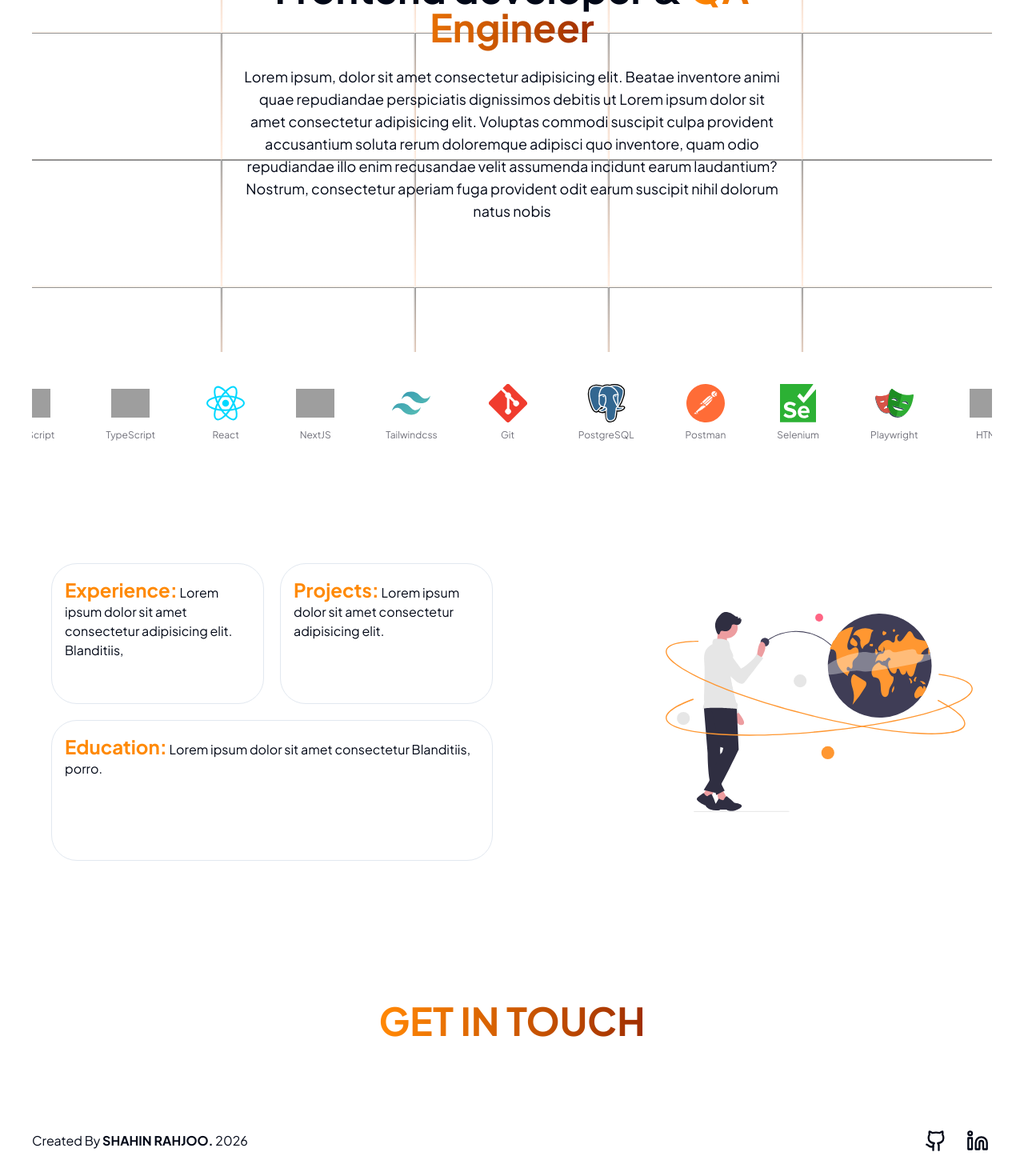
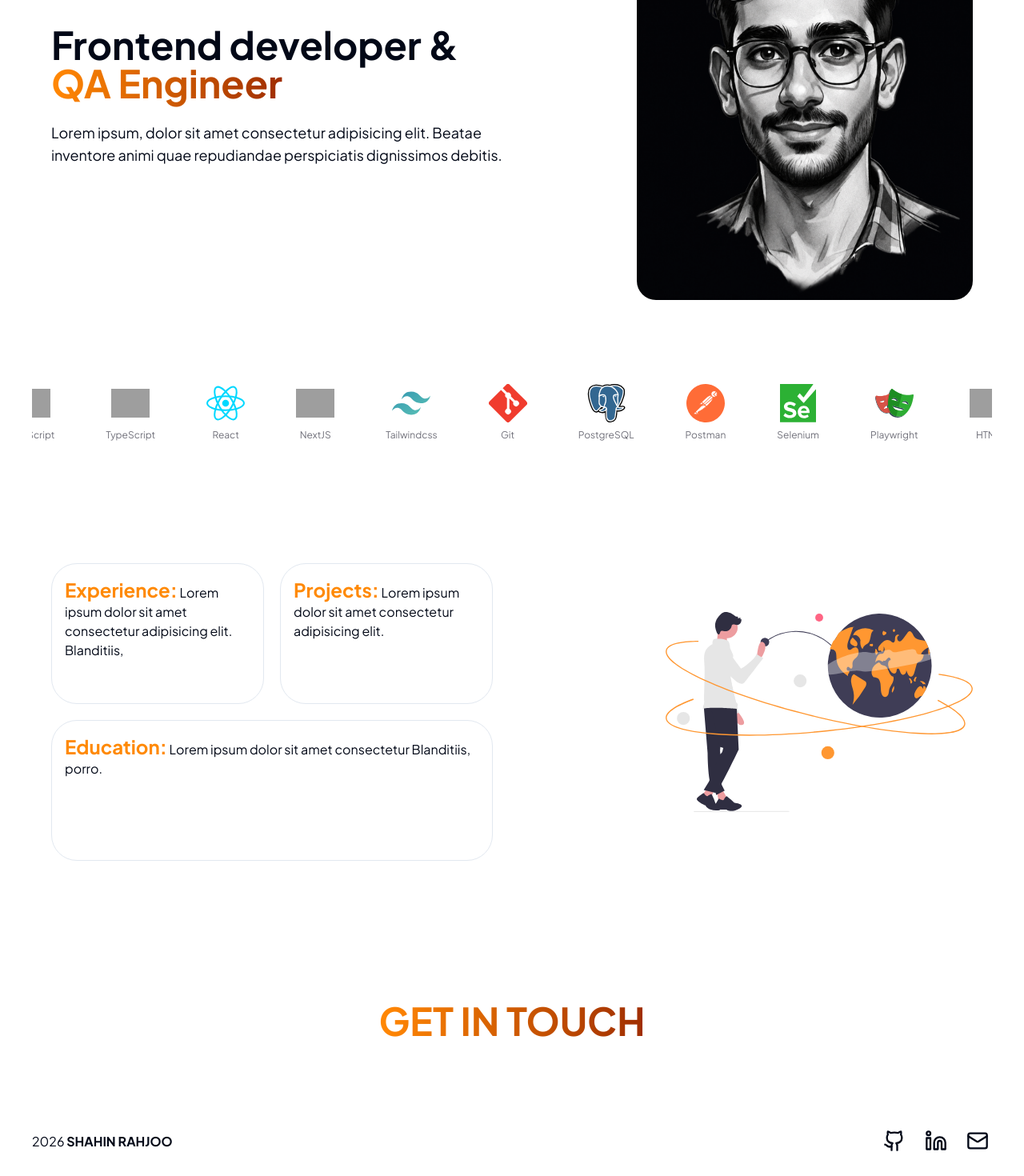
Before and after one commit to shahin-rahjoo/Portfolio, a Next.js app: page / in a window 1280 px wide. Shown: the part 220-1690 px from the top of the page at 80% size. Built offline with nearby package versions, Linux system fonts and the light colour scheme; no server answers; grey boxes are pictures that could not be loaded.

Commit message:
footer refactored

```diff
--- a/components/hero-section.tsx
+++ b/components/hero-section.tsx
@@ -1,23 +1,31 @@
+import Image from "next/image";
+
 const HeroSection = () => {
   return (
-    <section className="relative w-full min-h-[80vh] bg-[url('/images/grid-repeat.svg')] bg-center ">
-      <div className="w-full max-w-7xl mx-auto px-6 min-h-[80vh] flex items-center justify-center">
-        <div className="w-full max-w-3xl text-center">
-          <h1 className="font-bold text-2xl md:text-4xl lg:text-5xl">
+    <section className="w-full min-h-[80vh] flex items-center">
+      <div className="w-full max-w-7xl mx-auto px-6 py-16 flex flex-col-reverse items-center gap-12 lg:flex-row lg:justify-between">
+        <div className="w-full max-w-xl text-center lg:text-left">
+          <h1 className="font-bold text-3xl md:text-4xl lg:text-5xl">
             Frontend developer &{" "}
             <span className="bg-linear-to-r from-orange-400 to-orange-800 bg-clip-text text-transparent">
               QA Engineer
             </span>
           </h1>
-          <p className="mx-auto max-w-2xl pt-6 text-sm md:text-lg">
+          <p className="pt-6 text-base md:text-lg">
             Lorem ipsum, dolor sit amet consectetur adipisicing elit. Beatae
-            inventore animi quae repudiandae perspiciatis dignissimos debitis ut
-            Lorem ipsum dolor sit amet consectetur adipisicing elit. Voluptas
-            commodi suscipit culpa provident accusantium soluta rerum doloremque
-            adipisci quo inventore, quam odio repudiandae illo enim recusandae
-            velit assumenda incidunt earum laudantium? Nostrum, consectetur
-            aperiam fuga provident odit earum suscipit nihil dolorum natus nobis
+            inventore animi quae repudiandae perspiciatis dignissimos debitis.
           </p>
+        </div>
+
+        <div className="w-72 sm:w-80 md:w-96 lg:w-105 shrink-0">
+          <Image
+            src="/images/shahin2.png"
+            alt="Shahin Rahjoo"
+            width={500}
+            height={500}
+            priority
+            className="w-full h-auto rounded-3xl"
+          />
         </div>
       </div>
     </section>
--- a/components/shared/footer/footer.tsx
+++ b/components/shared/footer/footer.tsx
@@ -1,29 +1,54 @@
-import { GithubIcon, LinkedinIcon } from "./social-icons";
+import { GithubIcon, LinkedinIcon, GmailIcon } from "./social-icons";
 import { Button } from "@/components/ui/button";
+
+const socialLinks = [
+  {
+    label: "GitHub profile",
+    href: "https://github.com/shahin-rahjoo",
+    icon: GithubIcon,
+    external: true,
+  },
+  {
+    label: "LinkedIn profile",
+    href: "https://www.linkedin.com/in/shahinrahjoo2000/",
+    icon: LinkedinIcon,
+    external: true,
+  },
+  {
+    label: "Email Shahin",
+    href: "mailto:shahin.rahjoo2000@gmail.com",
+    icon: GmailIcon,
+  },
+];
+
 const Footer = () => {
   const currentYear = new Date().getFullYear();
+
   return (
-    <footer className=" w-full">
-      <div className="wrapper flex-between flex-col md:flex-row py-6 gap-4">
+    <footer className="w-full">
+      <div className="wrapper flex-between flex-col gap-4 py-6 md:flex-row">
         <p>
-          Created By <span className="font-bold ">SHAHIN RAHJOO.</span>{" "}
-          {currentYear}
+          {currentYear} <span className="font-bold">SHAHIN RAHJOO</span>
         </p>
-        <div className="flex gap-4">
-          <Button asChild variant="ghost" size="icon-lg">
-            <a href="https://github.com/shahin-rahjoo" target="_blank">
-              <GithubIcon className="size-7" />
-            </a>
-          </Button>
-          <Button asChild variant="ghost" size="icon-lg">
-            <a
-              href="https://www.linkedin.com/in/shahinrahjoo2000/"
-              target="_blank"
-            >
-              <LinkedinIcon className="size-7" />
-            </a>
-          </Button>
-        </div>
+
+        <footer>
+          <ul className="flex gap-4">
+            {socialLinks.map(({ label, href, icon: Icon, external }) => (
+              <li key={href}>
+                <Button asChild variant="ghost" size="icon-lg">
+                  <a
+                    href={href}
+                    aria-label={label}
+                    target={external ? "_blank" : undefined}
+                    rel={external ? "noopener noreferrer" : undefined}
+                  >
+                    <Icon className="size-7" aria-hidden="true" />
+                  </a>
+                </Button>
+              </li>
+            ))}
+          </ul>
+        </footer>
       </div>
     </footer>
   );
--- a/components/shared/footer/social-icons.tsx
+++ b/components/shared/footer/social-icons.tsx
@@ -35,3 +35,20 @@ export const LinkedinIcon = (props: usedIcons) => {
     </svg>
   );
 };
+export const GmailIcon = (props: React.ComponentPropsWithoutRef<"svg">) => {
+  return (
+    <svg
+      xmlns="http://www.w3.org/2000/svg"
+      viewBox="0 0 24 24"
+      fill="none"
+      stroke="currentColor"
+      strokeWidth="2"
+      strokeLinecap="round"
+      strokeLinejoin="round"
+      {...props}
+    >
+      <rect width="20" height="16" x="2" y="4" rx="2" />
+      <path d="m22 7-8.97 5.7a1.94 1.94 0 0 1-2.06 0L2 7" />
+    </svg>
+  );
+};
```
Also changed, not shown: public/images/grid-repeat.svg (deleted), public/images/linkedin.svg (added).
